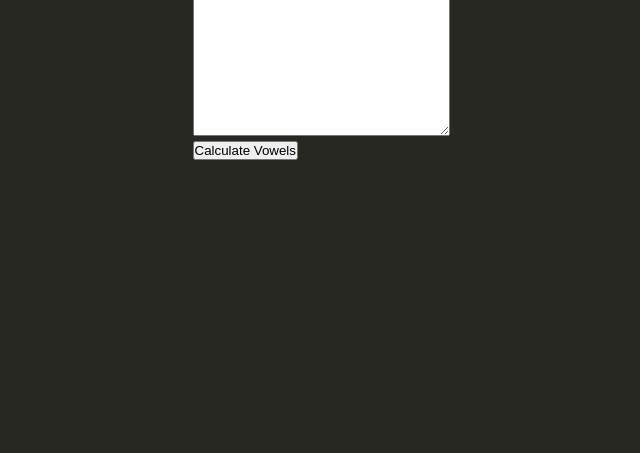
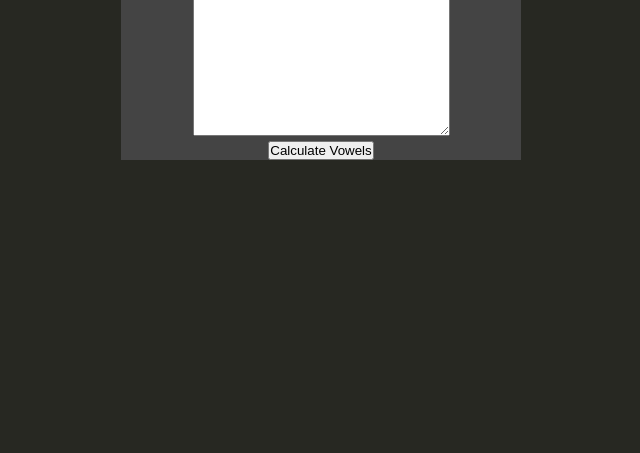
Before and after one commit to mmk4-81/Vowel-Counter, a plain HTML site: page index.html in a window 1280 px wide. Shown: the part 347-800 px from the top of the page, without its empty margins (319-959 px from the left). Drawn offline with Linux system fonts and the light colour scheme.

Commit message:
container style

```diff
--- a/style.css
+++ b/style.css
@@ -16,3 +16,9 @@ body{
     align-items: center;
     height: 100vh;
 }
+
+.container{
+width: 400px;
+text-align: center;
+background-color: #444;
+}
```
